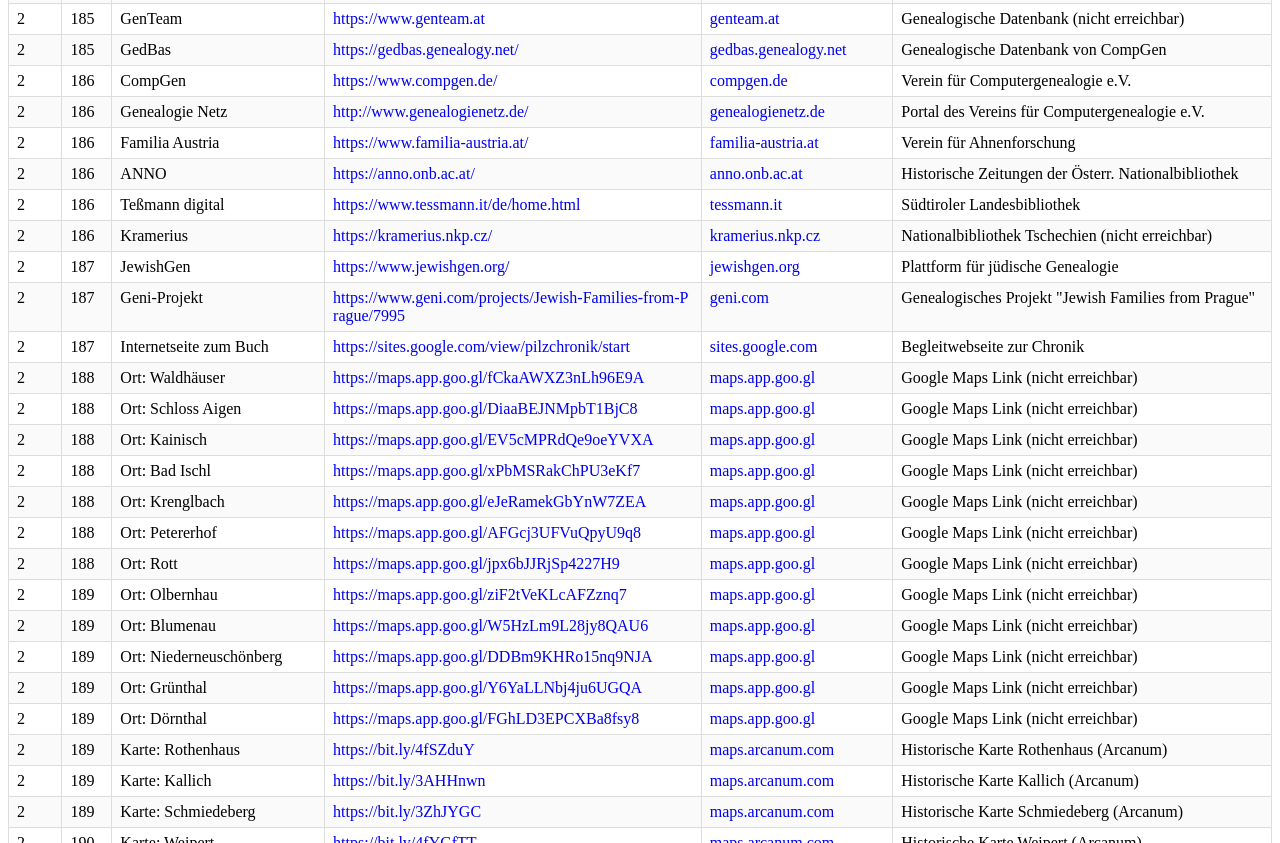
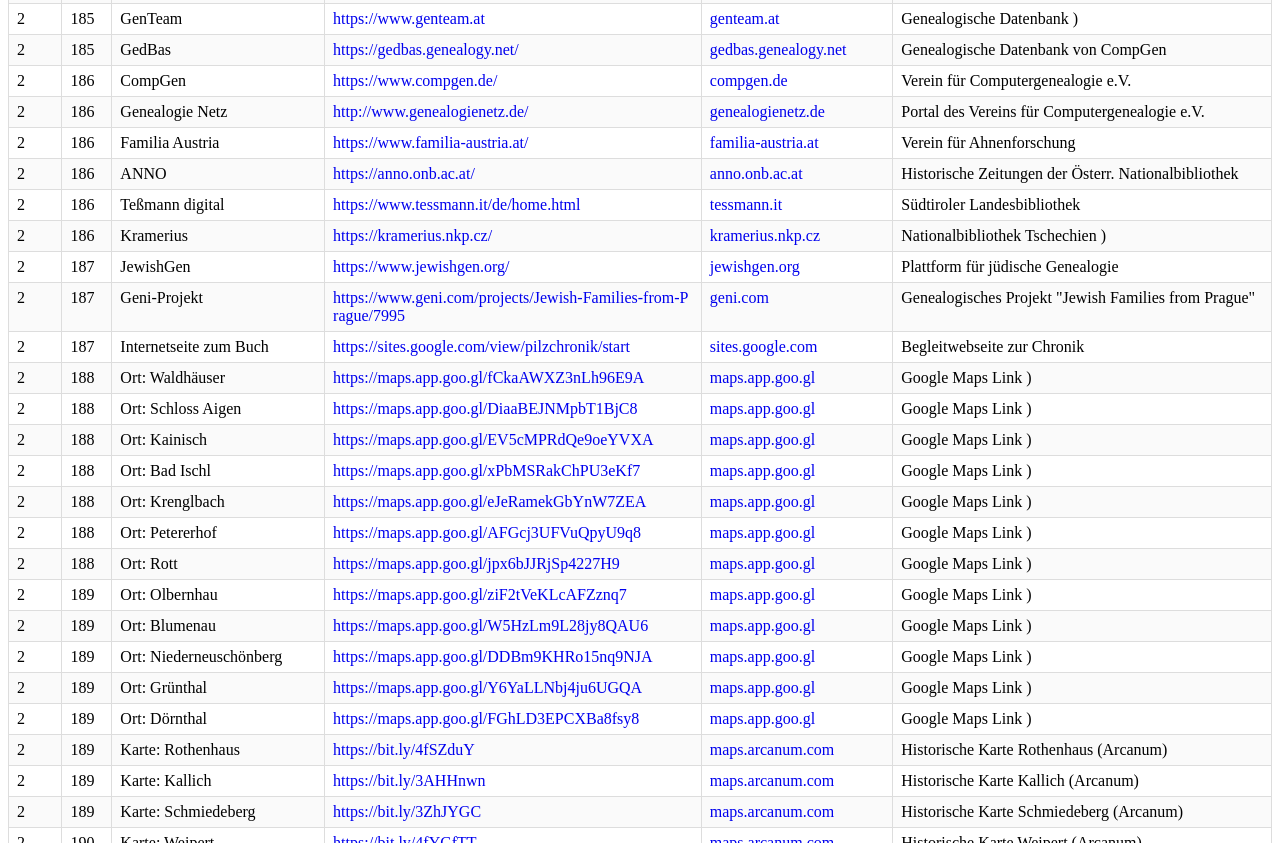
Before and after one commit to zlipflow/pilzchronik, a plain HTML site: page index.html in a window 1280 px wide. Shown: the part 1957-2800 px from the top of the page. Drawn offline with Linux system fonts and the light colour scheme.

Commit message:
Update index.html

```diff
--- a/index.html
+++ b/index.html
@@ -12,7 +12,7 @@ a{word-break:break-all; text-decoration:none;}
 </style>
 
 <h1>Pilz‑Chronik – Linkverzeichnis</h1>
-<p>„Gefundene URL“ = deine Kurzlinks/Angaben. „Vollständige Ziel‑URL“ = Link mit <strong>Domain‑Name</strong> als Ankertext.</p>
+<p>„Gefundene URL“ = Kurzlinks/Angaben. „Vollständige Ziel‑URL“ = Link mit <strong>Domain‑Name</strong> als Ankertext.</p>
 <div class="table-wrap">
 <table>
   <tr>
@@ -205,7 +205,7 @@ a{word-break:break-all; text-decoration:none;}
     <td>Digitales Familienarchiv</td>
     <td><a href="https://doi.org/10.5281/zenodo.15828594">https://doi.org/10.5281/zenodo.15828594</a></td>
     <td><a href="https://zenodo.org/records/15828594">zenodo.org</a></td>
-    <td>Zenodo-Archiv (nicht erreichbar)</td>
+    <td>Zenodo-Archiv )</td>
   </tr>
   <tr>
     <td>2</td>
@@ -221,7 +221,7 @@ a{word-break:break-all; text-decoration:none;}
     <td>Matricula</td>
     <td><a href="https://www.icar-us.eu/cooperation/online-portals/Matricula/">https://www.icar-us.eu/cooperation/online-portals/Matricula/</a></td>
     <td><a href="https://www.icar-us.eu/cooperation/online-portals/Matricula/">icar-us.eu</a></td>
-    <td>Portal für Kirchenbücher (nicht erreichbar)</td>
+    <td>Portal für Kirchenbücher )</td>
   </tr>
   <tr>
     <td>2</td>
@@ -285,7 +285,7 @@ a{word-break:break-all; text-decoration:none;}
     <td>Matriken Tirol</td>
     <td><a href="https://matriken.tirol.gv.at/">https://matriken.tirol.gv.at/</a></td>
     <td><a href="https://matriken.tirol.gv.at/">matriken.tirol.gv.at</a></td>
-    <td>Tiroler Landesarchiv (nicht erreichbar)</td>
+    <td>Tiroler Landesarchiv )</td>
   </tr>
   <tr>
     <td>2</td>
@@ -317,7 +317,7 @@ a{word-break:break-all; text-decoration:none;}
     <td>Kirchenbücher Südtirol</td>
     <td><a href="https://data.matricula-online.eu/de/italien/bozen-brixen/Suedtirol_01/">https://data.matricula-online.eu/de/italien/bozen-brixen/Suedtirol_01/</a></td>
     <td><a href="https://data.matricula-online.eu/de/italien/bozen-brixen/Suedtirol_01/">data.matricula-online.eu</a></td>
-    <td>Diözesanarchiv Bozen-Brixen (nicht erreichbar)</td>
+    <td>Diözesanarchiv Bozen-Brixen )</td>
   </tr>
   <tr>
     <td>2</td>
@@ -381,7 +381,7 @@ a{word-break:break-all; text-decoration:none;}
     <td>Historische Karten Tirol</td>
     <td><a href="https://hik.tirol.gv.at">https://hik.tirol.gv.at</a></td>
     <td><a href="https://hik.tirol.gv.at">hik.tirol.gv.at</a></td>
-    <td>Portal für historische Karten Tirols (nicht erreichbar)</td>
+    <td>Portal für historische Karten Tirols )</td>
   </tr>
   <tr>
     <td>2</td>
@@ -437,7 +437,7 @@ a{word-break:break-all; text-decoration:none;}
     <td>GenTeam</td>
     <td><a href="https://www.genteam.at">https://www.genteam.at</a></td>
     <td><a href="https://www.genteam.at">genteam.at</a></td>
-    <td>Genealogische Datenbank (nicht erreichbar)</td>
+    <td>Genealogische Datenbank )</td>
   </tr>
   <tr>
     <td>2</td>
@@ -493,7 +493,7 @@ a{word-break:break-all; text-decoration:none;}
     <td>Kramerius</td>
     <td><a href="https://kramerius.nkp.cz/">https://kramerius.nkp.cz/</a></td>
     <td><a href="https://kramerius.nkp.cz/">kramerius.nkp.cz</a></td>
-    <td>Nationalbibliothek Tschechien (nicht erreichbar)</td>
+    <td>Nationalbibliothek Tschechien )</td>
   </tr>
   <tr>
     <td>2</td>
@@ -525,7 +525,7 @@ a{word-break:break-all; text-decoration:none;}
     <td>Ort: Waldhäuser</td>
     <td><a href="https://maps.app.goo.gl/fCkaAWXZ3nLh96E9A">https://maps.app.goo.gl/fCkaAWXZ3nLh96E9A</a></td>
     <td><a href="https://maps.app.goo.gl/fCkaAWXZ3nLh96E9A">maps.app.goo.gl</a></td>
-    <td>Google Maps Link (nicht erreichbar)</td>
+    <td>Google Maps Link )</td>
   </tr>
   <tr>
     <td>2</td>
@@ -533,7 +533,7 @@ a{word-break:break-all; text-decoration:none;}
     <td>Ort: Schloss Aigen</td>
     <td><a href="https://maps.app.goo.gl/DiaaBEJNMpbT1BjC8">https://maps.app.goo.gl/DiaaBEJNMpbT1BjC8</a></td>
     <td><a href="https://maps.app.goo.gl/DiaaBEJNMpbT1BjC8">maps.app.goo.gl</a></td>
-    <td>Google Maps Link (nicht erreichbar)</td>
+    <td>Google Maps Link )</td>
   </tr>
   <tr>
     <td>2</td>
@@ -541,7 +541,7 @@ a{word-break:break-all; text-decoration:none;}
     <td>Ort: Kainisch</td>
     <td><a href="https://maps.app.goo.gl/EV5cMPRdQe9oeYVXA">https://maps.app.goo.gl/EV5cMPRdQe9oeYVXA</a></td>
     <td><a href="https://maps.app.goo.gl/EV5cMPRdQe9oeYVXA">maps.app.goo.gl</a></td>
-    <td>Google Maps Link (nicht erreichbar)</td>
+    <td>Google Maps Link )</td>
   </tr>
   <tr>
     <td>2</td>
@@ -549,7 +549,7 @@ a{word-break:break-all; text-decoration:none;}
     <td>Ort: Bad Ischl</td>
     <td><a href="https://maps.app.goo.gl/xPbMSRakChPU3eKf7">https://maps.app.goo.gl/xPbMSRakChPU3eKf7</a></td>
     <td><a href="https://maps.app.goo.gl/xPbMSRakChPU3eKf7">maps.app.goo.gl</a></td>
-    <td>Google Maps Link (nicht erreichbar)</td>
+    <td>Google Maps Link )</td>
   </tr>
   <tr>
     <td>2</td>
@@ -557,7 +557,7 @@ a{word-break:break-all; text-decoration:none;}
     <td>Ort: Krenglbach</td>
     <td><a href="https://maps.app.goo.gl/eJeRamekGbYnW7ZEA">https://maps.app.goo.gl/eJeRamekGbYnW7ZEA</a></td>
     <td><a href="https://maps.app.goo.gl/eJeRamekGbYnW7ZEA">maps.app.goo.gl</a></td>
-    <td>Google Maps Link (nicht erreichbar)</td>
+    <td>Google Maps Link )</td>
   </tr>
   <tr>
     <td>2</td>
@@ -565,7 +565,7 @@ a{word-break:break-all; text-decoration:none;}
     <td>Ort: Petererhof</td>
     <td><a href="https://maps.app.goo.gl/AFGcj3UFVuQpyU9q8">https://maps.app.goo.gl/AFGcj3UFVuQpyU9q8</a></td>
     <td><a href="https://maps.app.goo.gl/AFGcj3UFVuQpyU9q8">maps.app.goo.gl</a></td>
-    <td>Google Maps Link (nicht erreichbar)</td>
+    <td>Google Maps Link )</td>
   </tr>
   <tr>
     <td>2</td>
@@ -573,7 +573,7 @@ a{word-break:break-all; text-decoration:none;}
     <td>Ort: Rott</td>
     <td><a href="https://maps.app.goo.gl/jpx6bJJRjSp4227H9">https://maps.app.goo.gl/jpx6bJJRjSp4227H9</a></td>
     <td><a href="https://maps.app.goo.gl/jpx6bJJRjSp4227H9">maps.app.goo.gl</a></td>
-    <td>Google Maps Link (nicht erreichbar)</td>
+    <td>Google Maps Link )</td>
   </tr>
   <tr>
     <td>2</td>
@@ -581,7 +581,7 @@ a{word-break:break-all; text-decoration:none;}
     <td>Ort: Olbernhau</td>
     <td><a href="https://maps.app.goo.gl/ziF2tVeKLcAFZznq7">https://maps.app.goo.gl/ziF2tVeKLcAFZznq7</a></td>
     <td><a href="https://maps.app.goo.gl/ziF2tVeKLcAFZznq7">maps.app.goo.gl</a></td>
-    <td>Google Maps Link (nicht erreichbar)</td>
+    <td>Google Maps Link )</td>
   </tr>
   <tr>
     <td>2</td>
@@ -589,7 +589,7 @@ a{word-break:break-all; text-decoration:none;}
     <td>Ort: Blumenau</td>
     <td><a href="https://maps.app.goo.gl/W5HzLm9L28jy8QAU6">https://maps.app.goo.gl/W5HzLm9L28jy8QAU6</a></td>
     <td><a href="https://maps.app.goo.gl/W5HzLm9L28jy8QAU6">maps.app.goo.gl</a></td>
-    <td>Google Maps Link (nicht erreichbar)</td>
+    <td>Google Maps Link )</td>
   </tr>
   <tr>
     <td>2</td>
@@ -597,7 +597,7 @@ a{word-break:break-all; text-decoration:none;}
     <td>Ort: Niederneuschönberg</td>
     <td><a href="https://maps.app.goo.gl/DDBm9KHRo15nq9NJA">https://maps.app.goo.gl/DDBm9KHRo15nq9NJA</a></td>
     <td><a href="https://maps.app.goo.gl/DDBm9KHRo15nq9NJA">maps.app.goo.gl</a></td>
-    <td>Google Maps Link (nicht erreichbar)</td>
+    <td>Google Maps Link )</td>
   </tr>
   <tr>
     <td>2</td>
@@ -605,7 +605,7 @@ a{word-break:break-all; text-decoration:none;}
     <td>Ort: Grünthal</td>
     <td><a href="https://maps.app.goo.gl/Y6YaLLNbj4ju6UGQA">https://maps.app.goo.gl/Y6YaLLNbj4ju6UGQA</a></td>
     <td><a href="https://maps.app.goo.gl/Y6YaLLNbj4ju6UGQA">maps.app.goo.gl</a></td>
-    <td>Google Maps Link (nicht erreichbar)</td>
+    <td>Google Maps Link )</td>
   </tr>
   <tr>
     <td>2</td>
@@ -613,7 +613,7 @@ a{word-break:break-all; text-decoration:none;}
     <td>Ort: Dörnthal</td>
     <td><a href="https://maps.app.goo.gl/FGhLD3EPCXBa8fsy8">https://maps.app.goo.gl/FGhLD3EPCXBa8fsy8</a></td>
     <td><a href="https://maps.app.goo.gl/FGhLD3EPCXBa8fsy8">maps.app.goo.gl</a></td>
-    <td>Google Maps Link (nicht erreichbar)</td>
+    <td>Google Maps Link )</td>
   </tr>
   <tr>
     <td>2</td>
```
